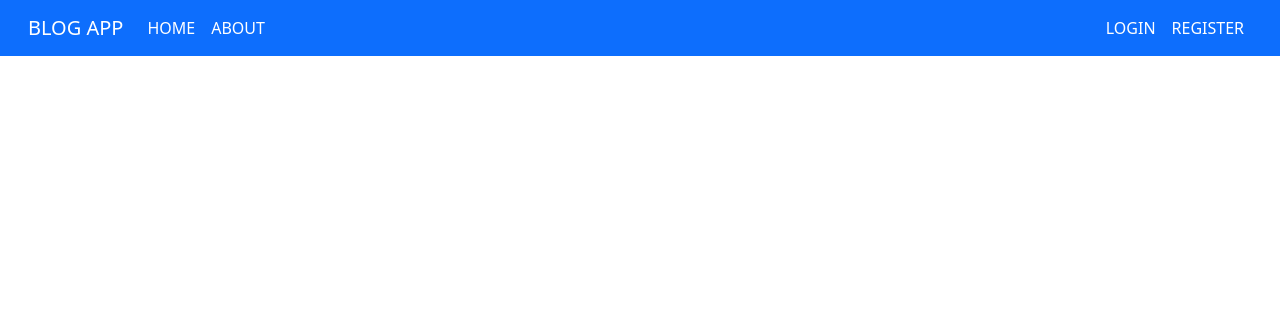
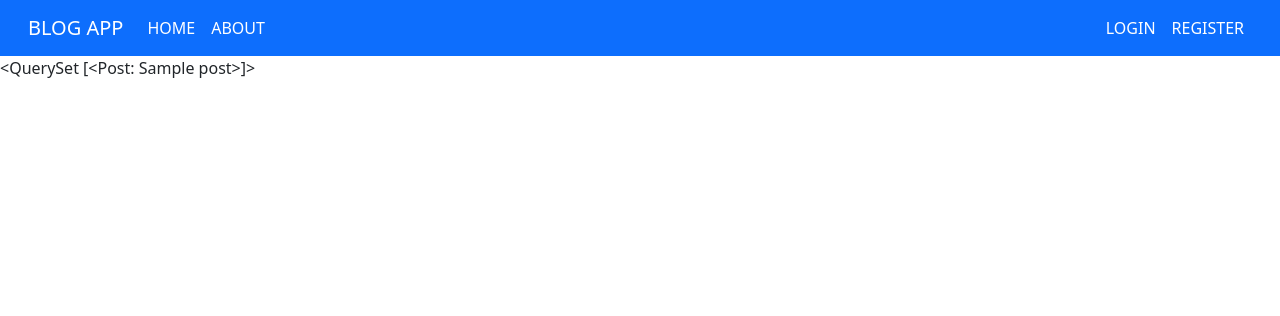
Before and after one commit to FatihG34/Blog_App_Django, a Django app: page / in a window 1280 px wide. Shown: the top 316 px of the page. Run offline with Django 4.2, Linux system fonts and the light colour scheme; tables that the repository leaves empty hold one stand-in row (values such as "Sample post").

Commit message:
home page modified

```diff
--- a/blog/templates/blog/post_list.html
+++ b/blog/templates/blog/post_list.html
@@ -1,5 +1,5 @@
 {% extends 'base.html' %}
 
 {% block blog %}
-
+    {{blogs}}
 {% endblock blog %}
--- a/blog/views.py
+++ b/blog/views.py
@@ -2,11 +2,15 @@ from django.shortcuts import render,redirect
 from django.contrib.auth.decorators import login_required
 from blog.forms import BlogForm
 from django.contrib import messages
+from blog.models import Post
 
 # Create your views here.
 def home(request):
-
-    return render(request, 'blog/post_list.html',)
+    blogs = Post.objects.all()
+    context = {
+        'blogs': blogs,
+    }
+    return render(request, 'blog/post_list.html', context)
 
 @login_required(login_url='login')
 def create_post(request):
```
